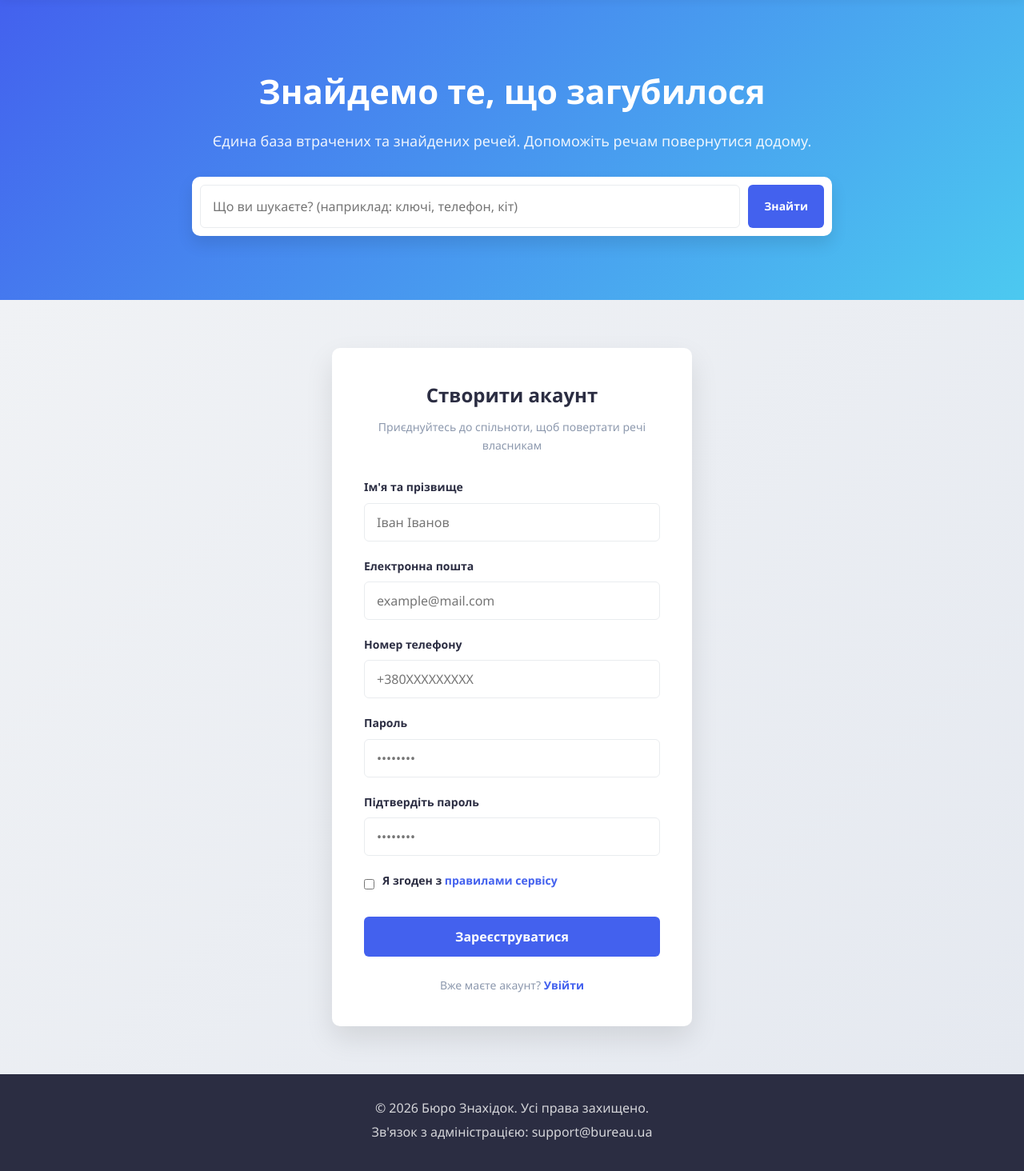
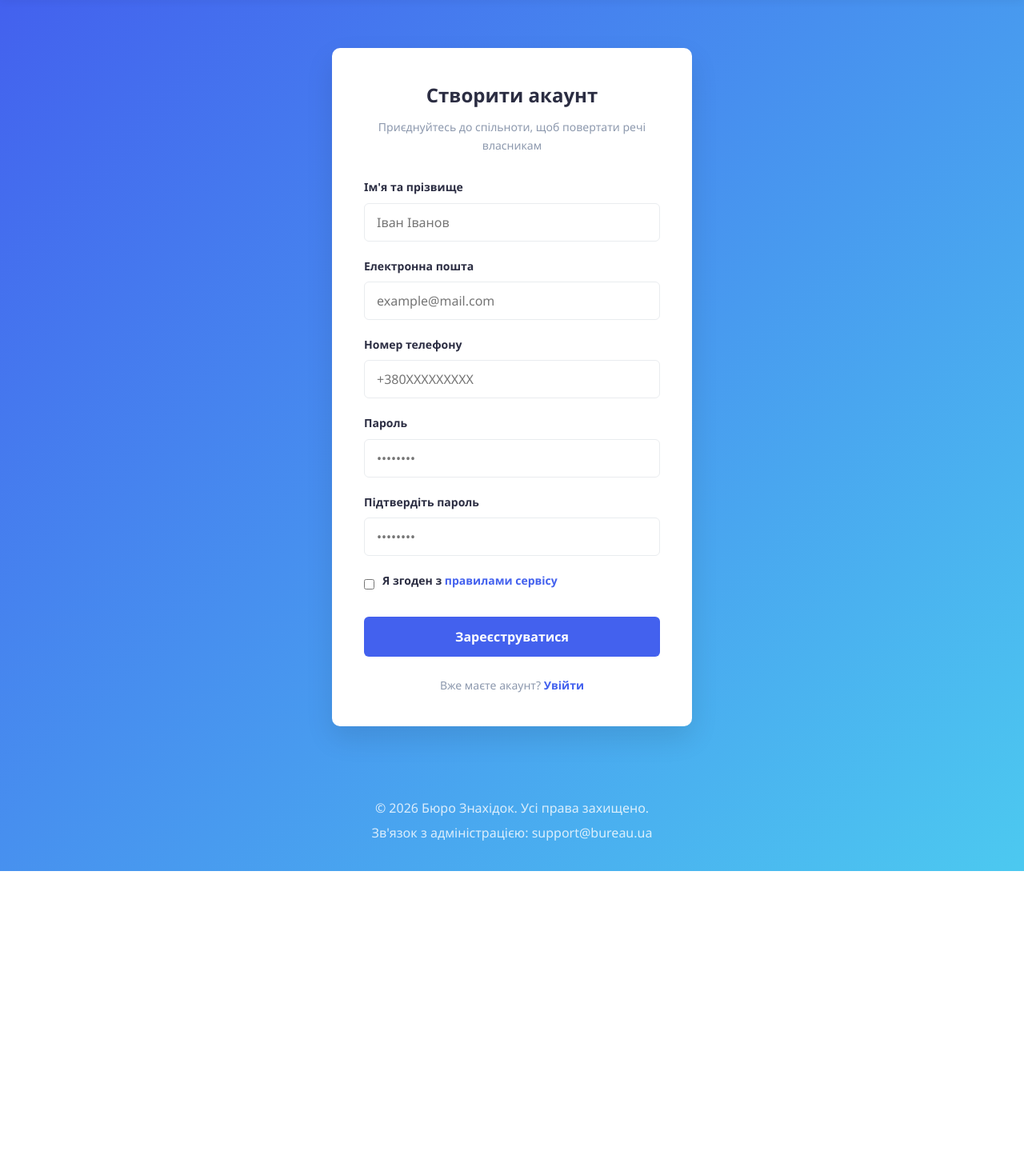
Before and after one commit to yaverick/lost-property-site, a Flask app: page /register in a window 1280 px wide. Shown: the part 70-1534 px from the top of the page at 80% size. After the commit the page ends 1159 px from the top, so only its background shows below. Run offline with Flask 3, Linux system fonts and the light colour scheme.

Commit message:
gradient to all

```diff
--- a/static/css/base_styles.css
+++ b/static/css/base_styles.css
@@ -24,6 +24,13 @@ body {
     display: flex;
     flex-direction: column;
     min-height: 100vh;
+}
+
+.gradient-wrapper {
+    background: linear-gradient(135deg, #4361ee 0%, #4cc9f0 100%);
+    display: flex;
+    flex-direction: column;
+    flex: 1;
 }
 
 .container {
@@ -95,56 +102,7 @@ body {
     color: var(--primary-color);
 }
 
-.hero {
-    background: linear-gradient(135deg, #4361ee 0%, #4cc9f0 100%);
-    color: var(--white);
-    padding: 80px 0;
-    text-align: center;
-    flex-grow: 1;
-}
-
-.hero h1 {
-    font-size: 42px;
-    margin-bottom: 15px;
-}
-
-.hero p {
-    font-size: 18px;
-    margin-bottom: 30px;
-    opacity: 0.9;
-}
-
-.search-form {
-    display: flex;
-    max-width: 800px;
-    margin: 0 auto;
-    background: var(--white);
-    padding: 10px;
-    border-radius: var(--border-radius);
-    box-shadow: 0 10px 20px rgba(0, 0, 0, 0.1);
-}
-
-.search-form input,
-.search-form select {
-    padding: 15px;
-    border: 1px solid var(--border-color);
-    border-radius: 6px;
-    font-size: 16px;
-    outline: none;
-}
-
-.search-form input {
-    flex: 1;
-    margin-right: 10px;
-}
-
-.search-form select {
-    margin-right: 10px;
-    color: var(--text-dark);
-}
-
 footer {
-    background-color: var(--text-dark);
     color: var(--white);
     text-align: center;
     padding: 30px 0;
--- a/static/css/register_styles.css
+++ b/static/css/register_styles.css
@@ -4,7 +4,6 @@
     align-items: center;
     padding: 60px 20px;
     flex-grow: 1;
-    background: linear-gradient(135deg, #f0f2f5 0%, #e5e9f0 100%);
 }
 
 .auth-card {
--- a/templates/base.html
+++ b/templates/base.html
@@ -27,19 +27,7 @@
         </div>
     </header>
 
-    <main>
-        <section class="hero">
-            <div class="container hero-content">
-                <h1>Знайдемо те, що загубилося</h1>
-                <p>Єдина база втрачених та знайдених речей. Допоможіть речам повернутися додому.</p>
-                <form class="search-form">
-                    <input type="text" placeholder="Що ви шукаєте? (наприклад: ключі, телефон, кіт)" required>
-                    <button type="submit" class="btn btn-primary">Знайти</button>
-                </form>
-            </div>
-        </section>
-    </main>
-
+    <div class="gradient-wrapper">
         {% block body %}
         {% endblock %}
 
@@ -49,6 +37,7 @@
                 <p>Зв'язок з адміністрацією: support@bureau.ua</p>
             </div>
         </footer>
+    </div>
 
 </body>
 
```
Also changed, not shown: static/css/home_styles.css (+40 -0 lines), templates/home.html (+16 -0 lines). Lines whose indentation alone changed are shown as unchanged.
